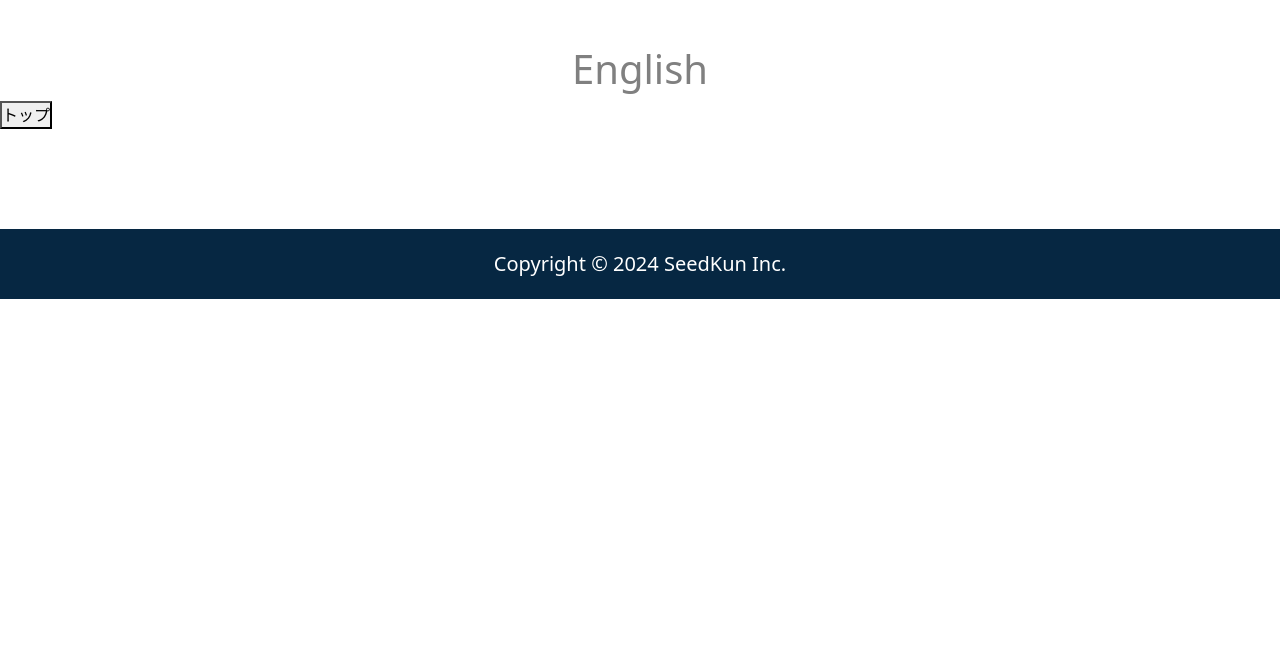
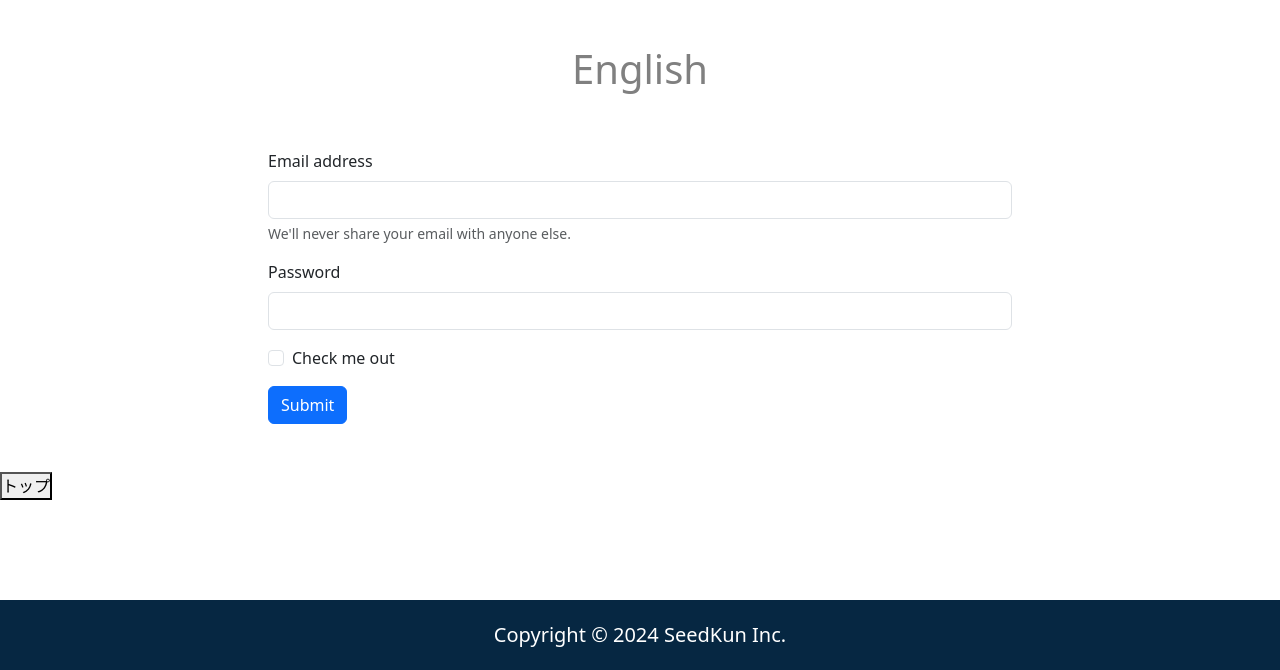
Before and after one commit to dannoryo/GitPractice.test, a plain HTML site: page index.html in a window 1280 px wide. Shown: the part 955-1625 px from the top of the page. Before the commit the page ends 1254 px from the top, so only its background shows below. Drawn offline with nearby package versions, Linux system fonts and the light colour scheme.

Commit message:
フォーム作成

```diff
--- a/index.html
+++ b/index.html
@@ -47,6 +47,28 @@
                 </p>
             </div>
         </section>
+        <div class="container py-5">
+            <row>
+                <div class="col-8 offset-2">
+                    <form>
+                        <div class="mb-3">
+                          <label for="exampleInputEmail1" class="form-label">Email address</label>
+                          <input type="email" class="form-control" id="exampleInputEmail1" aria-describedby="emailHelp">
+                          <div id="emailHelp" class="form-text">We'll never share your email with anyone else.</div>
+                        </div>
+                        <div class="mb-3">
+                          <label for="exampleInputPassword1" class="form-label">Password</label>
+                          <input type="password" class="form-control" id="exampleInputPassword1">
+                        </div>
+                        <div class="mb-3 form-check">
+                          <input type="checkbox" class="form-check-input" id="exampleCheck1">
+                          <label class="form-check-label" for="exampleCheck1">Check me out</label>
+                        </div>
+                        <button type="submit" class="btn btn-primary">Submit</button>
+                      </form>
+                </div>
+            </row>
+        </div>
         <button type="button" id="toTop">トップ</button>
     </main>
     <footer>
```
